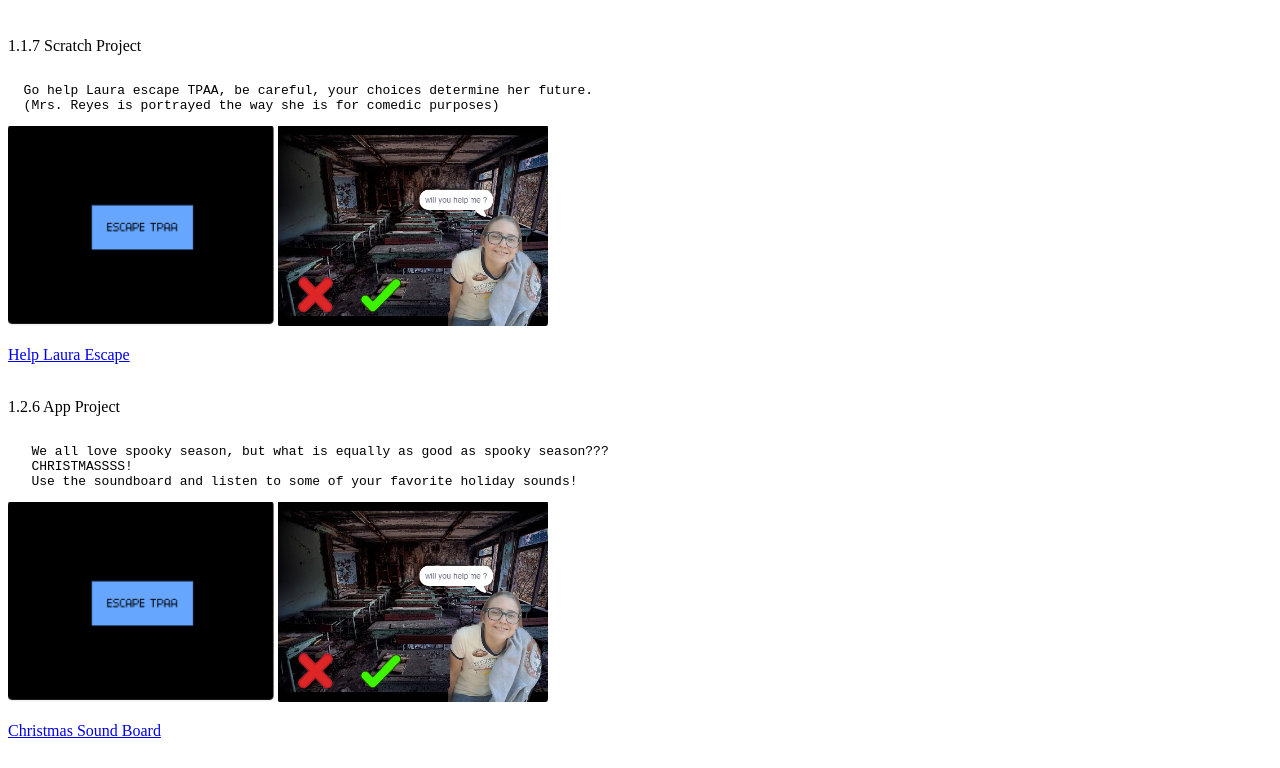
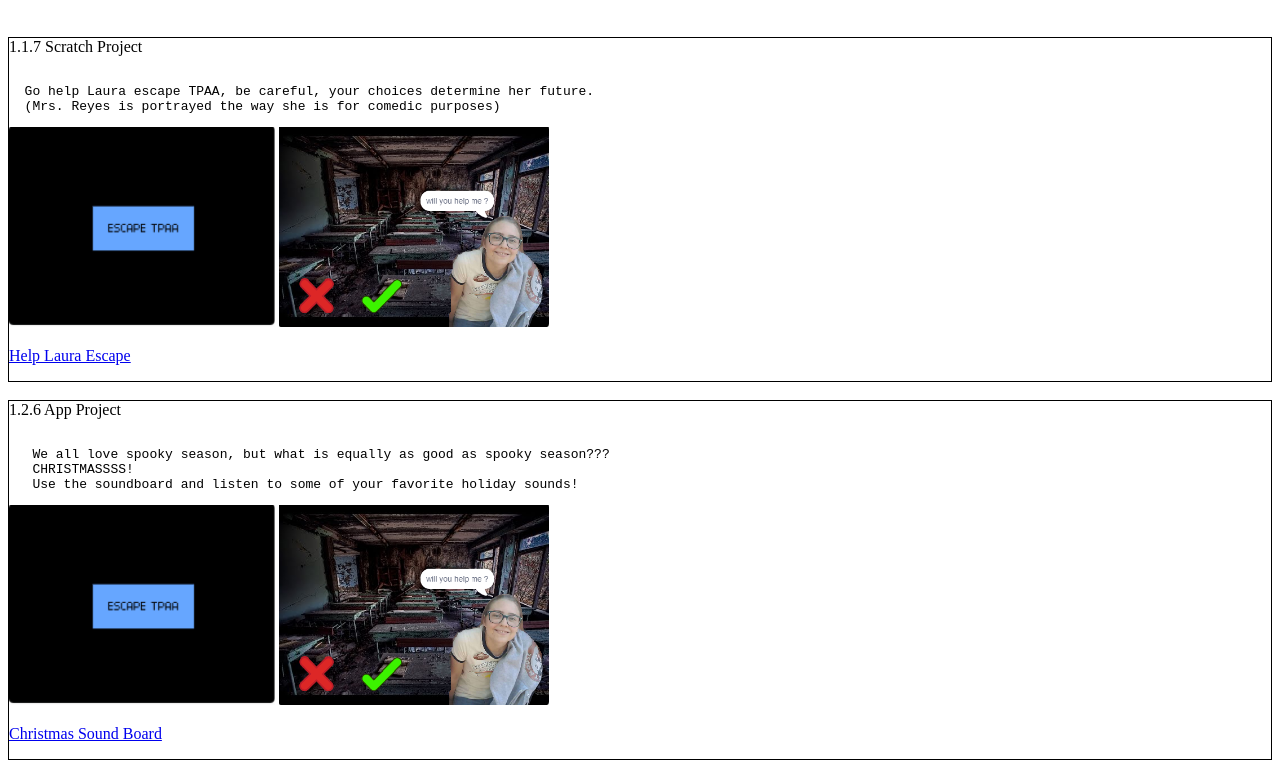
Before and after one commit to JDiaz463/JDiaz463.github.io, a plain HTML site: page my_website/portfolio.html in a window 1280 px wide. Shown: the part 87-855 px from the top of the page. Drawn offline with Linux system fonts and the light colour scheme.

Commit message:
changed the borders again

```diff
--- a/my_website/portfolio.html
+++ b/my_website/portfolio.html
@@ -8,7 +8,7 @@
     <a href="portfolio.html">Portfolio</a>
     <h1>Portfolio</h1>
     <br>
-   <div style="border: 1x solid black">1.1.7 Scratch Project
+   <div style="border: 1px solid black">1.1.7 Scratch Project
 <pre>
   Go help Laura escape TPAA, be careful, your choices determine her future.
   (Mrs. Reyes is portrayed the way she is for comedic purposes)</pre>
@@ -18,7 +18,7 @@
     </div>
 
     <br>
-    <div style="border: 1x solid black">1.2.6 App Project
+   <div style="border: 1px solid black">1.2.6 App Project
   <pre>
    We all love spooky season, but what is equally as good as spooky season???
    CHRISTMASSSS!
```
Also changed, not shown: .c9/metadata/environment/my_website/aboutme.html, .c9/metadata/environment/my_website/portfolio.html.
